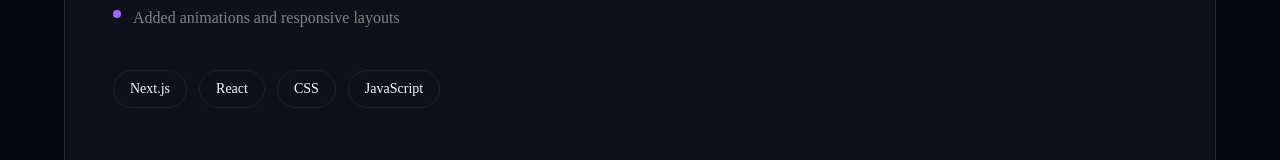
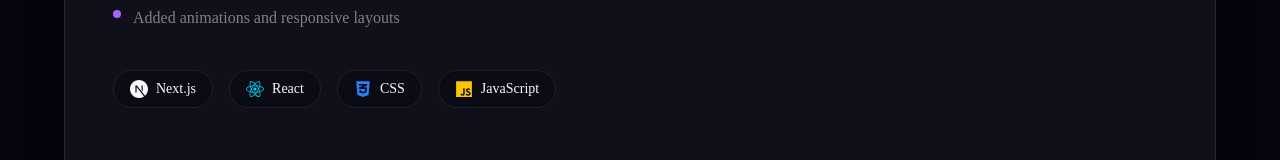
Before and after one commit to RevanthPasham/Revanth, a Next.js app: page / in a window 1280 px wide. Shown: the part 8025-8185 px from the top of the page. Built offline with nearby package versions, Linux system fonts and the light colour scheme.

Commit message:
updated ui for the images in experince page

```diff
--- a/components/experience.jsx
+++ b/components/experience.jsx
@@ -4,6 +4,46 @@ import { useEffect, useRef, useState } from "react"
 import Image from "next/image"
 import { Calendar, MapPin, ExternalLink } from "lucide-react"
 import { experienceData } from "@/data/experience"
+
+/* 🔹 TECH ICONS */
+import {
+  FaHtml5,
+  FaCss3Alt,
+  FaJs,
+  FaReact,
+  FaNodeJs,
+  FaGithub,
+  FaJava,
+} from "react-icons/fa"
+import {
+  SiTypescript,
+  SiNextdotjs,
+  SiTailwindcss,
+  SiMongodb,
+  SiExpress,
+  SiFirebase,
+  SiPython,
+  SiPostman,
+} from "react-icons/si"
+
+/* 🔹 ICON MAP (keys must match your data) */
+const techIcons = {
+  HTML: <FaHtml5 className="text-orange-500" />,
+  CSS: <FaCss3Alt className="text-blue-500" />,
+  JavaScript: <FaJs className="text-yellow-400" />,
+  TypeScript: <SiTypescript className="text-blue-400" />,
+  React: <FaReact className="text-cyan-400" />,
+  "Next.js": <SiNextdotjs />,
+  Tailwind: <SiTailwindcss className="text-sky-400" />,
+  NodeJS: <FaNodeJs className="text-green-500" />,
+  Express: <SiExpress />,
+  MongoDB: <SiMongodb className="text-green-600" />,
+  Firebase: <SiFirebase className="text-yellow-400" />,
+  Python: <SiPython className="text-blue-400" />,
+  Java: <FaJava className="text-red-500" />,
+  GitHub: <FaGithub />,
+  Postman: <SiPostman className="text-orange-500" />,
+}
 
 export default function ExperiencePage() {
   const cardsRef = useRef([])
@@ -105,15 +145,22 @@ export default function ExperiencePage() {
                 ))}
               </ul>
 
-              {/* TECHNOLOGIES */}
-              <div className="flex flex-wrap gap-3 mb-10">
+              {/* ✅ TECHNOLOGIES WITH ICONS */}
+              <div className="flex flex-wrap gap-4 mb-10">
                 {exp.technologies.map((tech, i) => (
-                  <span
+                  <div
                     key={i}
-                    className="px-4 py-2 rounded-full border border-border text-sm"
+                    className="flex items-center gap-2 px-4 py-2 rounded-full
+                               border border-border bg-background/50 backdrop-blur
+                               hover:border-primary transition"
                   >
-                    {tech}
-                  </span>
+                    <span className="text-lg">
+                      {techIcons[tech]}
+                    </span>
+                    <span className="text-sm">
+                      {tech}
+                    </span>
+                  </div>
                 ))}
               </div>
 
```
